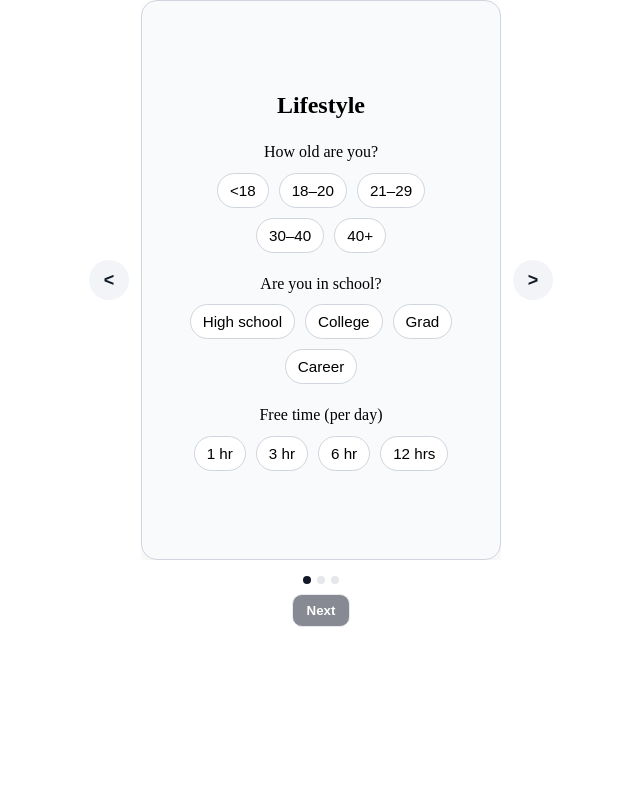
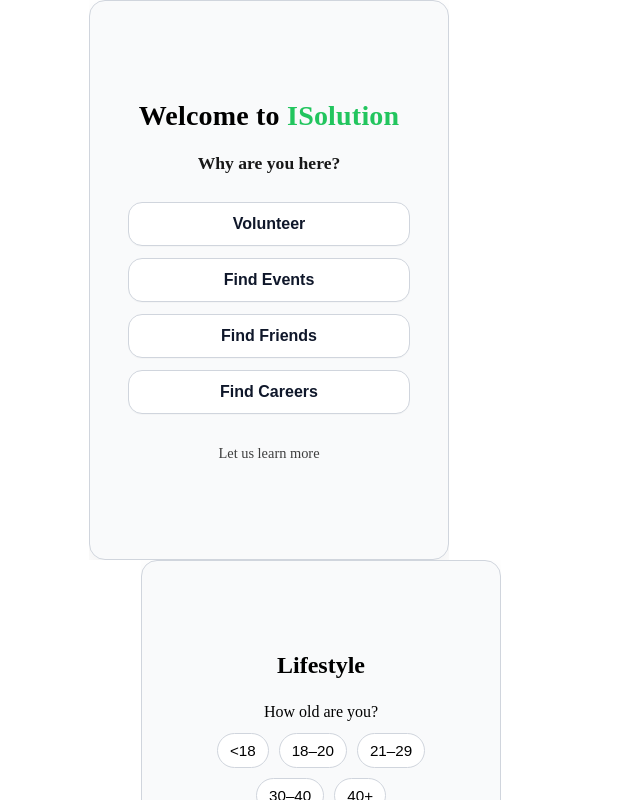
Before and after one commit to liamstapley/ISolution, a React (Create React App) app in the folder frontend/: page / in a window 1280 px wide. Shown: the top 800 px of the page, without its empty margins (319-959 px from the left). Built offline with nearby package versions, Linux system fonts and the light colour scheme.

Commit message:
Added Home Screen

```diff
--- a/frontend/src/App.js
+++ b/frontend/src/App.js
@@ -1,9 +1,16 @@
 import React from "react";
 import QuizSwiper from "./components/QuizSwiper";
+import HomeCard from "./components/HomeCard";
+import Login from "./pages/Login";
 
 export default function App() {
   return (
     <div>
+      <HomeCard
+        width={360}
+        height={560}
+        onChoose={(val) => console.log("Picked:", val)}
+      />
       <QuizSwiper
         width={360}
         height={560}
--- /dev/null
+++ b/frontend/src/components/HomeCard.css
@@ -0,0 +1,64 @@
+.home-root { display: inline-block; }
+
+/* Inside the card */
+.home-page {
+  width: 100%;
+  height: 100%;
+  padding: 8px 6px;
+  display: flex;
+  flex-direction: column;
+  align-items: center;   /* center horizontally */
+  justify-content: center; /* center vertically */
+  gap: 18px;
+  text-align: center;
+}
+
+.home-title {
+  margin: 0;
+  font-size: 1.75rem;
+  font-weight: 800;
+  letter-spacing: 0.2px;
+}
+
+.brand { color: #22c55e; } /* green accent for “ISolution” */
+
+.home-sub {
+  margin: 0;
+  font-size: 1.1rem;
+  font-weight: 600;
+  opacity: 0.9;
+}
+
+.home-buttons {
+  width: 100%;
+  max-width: 520px;   /* keeps rows inside the card */
+  display: grid;
+  gap: 12px;
+  justify-items: center;
+  padding: 8px 0;
+}
+
+/* Big rounded buttons (pill cards) */
+.btn-home {
+  width: min(90%, 420px);
+  padding: 12px 16px;
+  border-radius: 14px;
+  border: 1px solid #d0d5dd;
+  background: #ffffff;
+  box-shadow: 0 1px 0 rgba(0,0,0,0.02);
+  font-size: 1rem;
+  font-weight: 700;
+  color: #0f172a;
+  cursor: pointer;
+  transition: transform 140ms ease, background 140ms ease, border-color 140ms ease;
+}
+
+.btn-home:hover   { background: #f8fafc; transform: translateY(-1px); }
+.btn-home:active  { background: #eef2ff; transform: translateY(0); }
+.btn-home:focus   { outline: 2px solid #6366f1; outline-offset: 2px; }
+
+.home-hint {
+  margin-top: 4px;
+  font-size: 0.9rem;
+  opacity: 0.75;
+}
--- /dev/null
+++ b/frontend/src/components/HomeCard.js
@@ -0,0 +1,50 @@
+import React from "react";
+import "./TextSwiper.css";  // reuse .stage, .box, .content styles from your swiper
+import "./HomeCard.css";
+
+export default function HomeCard({
+  width = 360,
+  height = 560,
+  onChoose, // (value) => void
+}) {
+  const stageStyle = { width, height };
+
+  const pick = (val) => {
+    if (onChoose) onChoose(val);
+  };
+
+  return (
+    <div className="home-root">
+      <div className="stage" style={stageStyle}>
+        <div className="box">
+          <div className="content">
+            <div className="home-page">
+              <h1 className="home-title">
+                Welcome to <span className="brand">ISolution</span>
+              </h1>
+
+              <h2 className="home-sub">Why are you here?</h2>
+
+              <div className="home-buttons" role="list">
+                <button className="btn-home" onClick={() => pick("volunteer")} role="listitem">
+                  Volunteer
+                </button>
+                <button className="btn-home" onClick={() => pick("events")} role="listitem">
+                  Find Events
+                </button>
+                <button className="btn-home" onClick={() => pick("friends")} role="listitem">
+                  Find Friends
+                </button>
+                <button className="btn-home" onClick={() => pick("careers")} role="listitem">
+                  Find Careers
+                </button>
+              </div>
+
+              <div className="home-hint">Let us learn more</div>
+            </div>
+          </div>
+        </div>
+      </div>
+    </div>
+  );
+}
```
